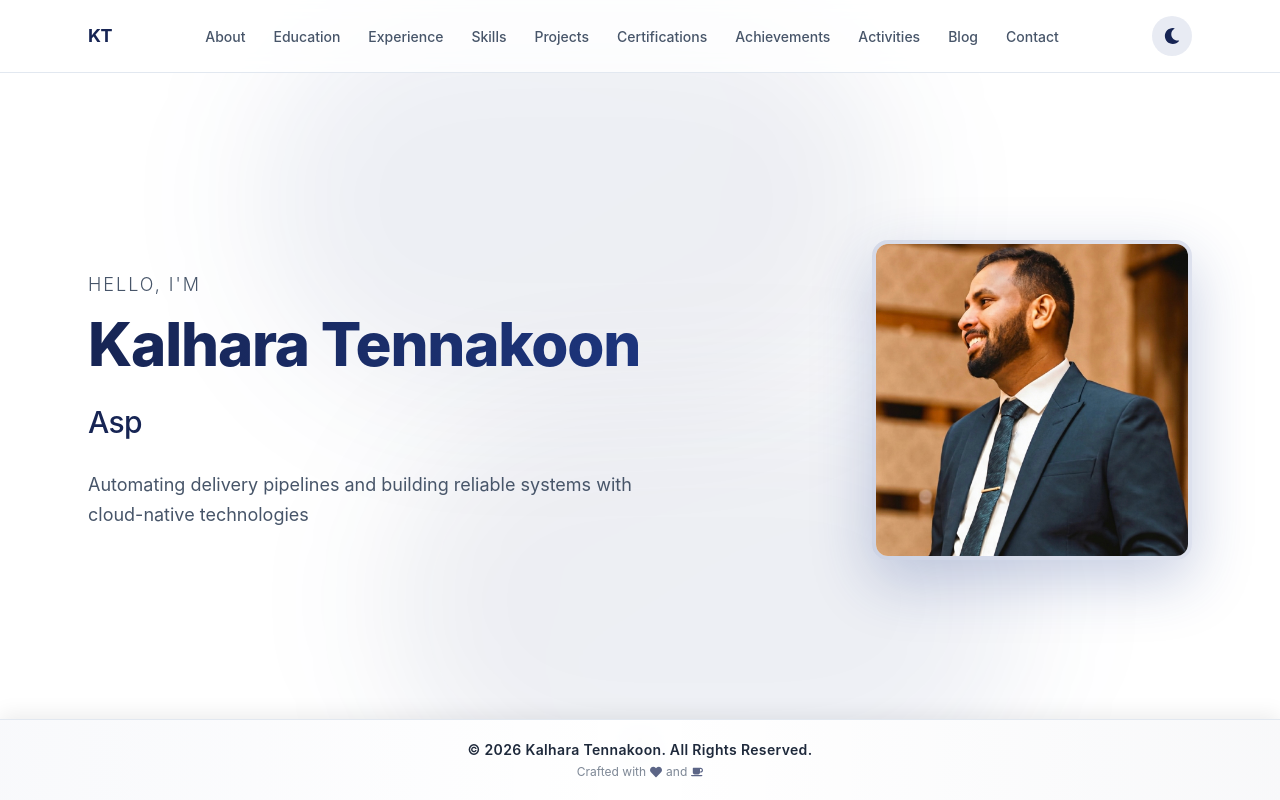
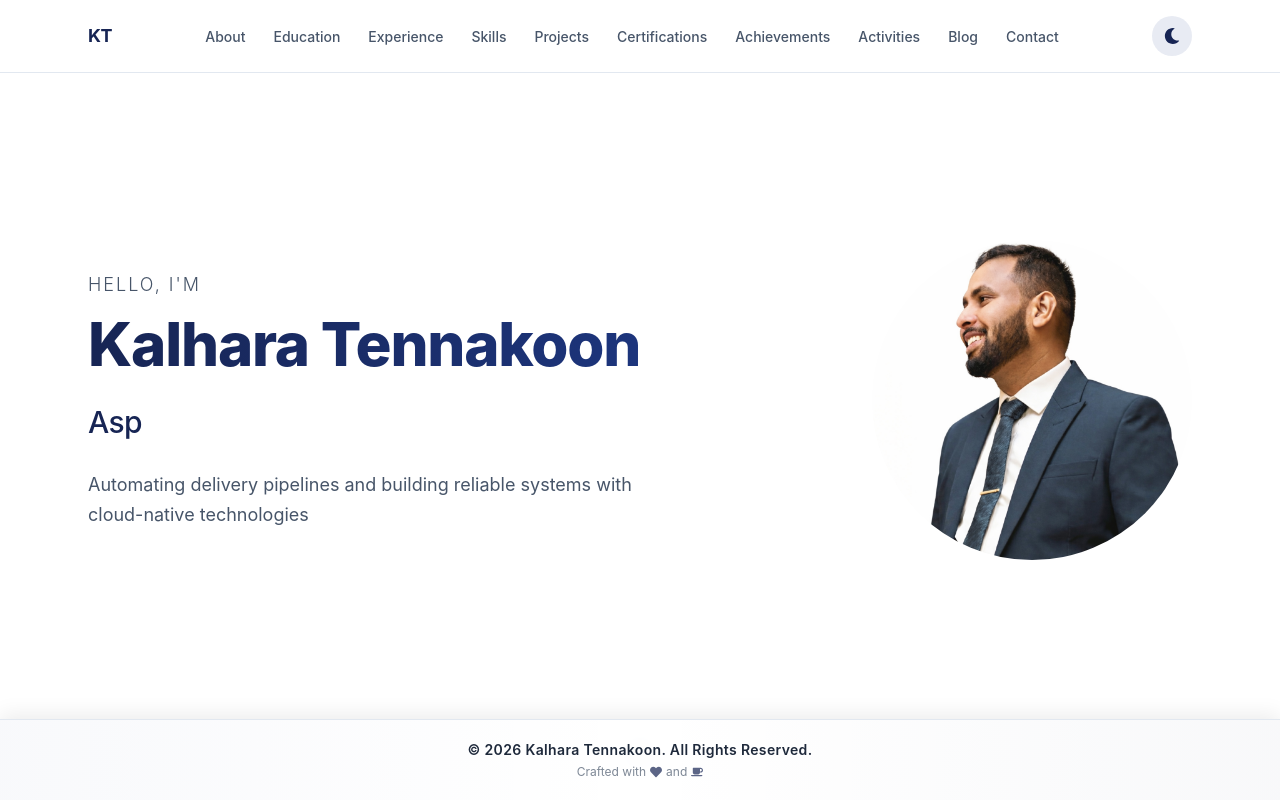
Before and after one commit to kalharatennakoon/kalharatennakoon.github.io, a React (Vite) app: page / in a window 1280 px wide. Shown: the top 800 px of the page. Built offline with nearby package versions, Linux system fonts and the light colour scheme.

Commit message:
Replace profile image with PNG format and update Hero component styles

```diff
--- a/src/components/Hero.tsx
+++ b/src/components/Hero.tsx
@@ -40,12 +40,7 @@ function Hero() {
   }, [text, isDeleting, loopNum, typingSpeed])
 
   return (
-    <section className="min-h-screen flex items-center bg-[var(--bg-primary)] relative overflow-hidden dark:bg-[var(--bg-secondary)]">
-      {/* Decorative background gradients */}
-      <div className="absolute inset-0 pointer-events-none">
-        <div className="absolute top-0 left-[20%] w-1/2 h-1/2 bg-gradient-to-br from-[rgba(30,58,138,0.08)] to-[rgba(23,37,84,0.08)] rounded-full blur-3xl"></div>
-        <div className="absolute bottom-0 right-[20%] w-1/2 h-1/2 bg-gradient-to-br from-[rgba(23,37,84,0.08)] to-[rgba(30,58,138,0.08)] rounded-full blur-3xl"></div>
-      </div>
+    <section className="min-h-screen flex items-center bg-white relative overflow-hidden">
 
       <div className="relative z-10 max-w-6xl mx-auto px-6 w-full flex flex-col md:flex-row items-center justify-between gap-12 py-32">
         {/* Left: text */}
@@ -65,9 +60,9 @@ function Hero() {
 
         {/* Right: profile photo */}
         <div className="flex-shrink-0 animate-fade-in-up">
-          <div className="w-72 h-72 md:w-80 md:h-80 rounded-2xl overflow-hidden shadow-[0_20px_60px_rgba(30,58,138,0.25)] border-4 border-[rgba(30,58,138,0.15)]">
+          <div className="w-72 h-72 md:w-80 md:h-80 rounded-full overflow-hidden">
             <img
-              src="/profile.jpg"
+              src="/profile.png"
               alt="Kalhara Tennakoon"
               className="w-full h-full object-cover object-top"
             />
```
Also changed, not shown: public/profile.jpg (deleted), public/profile.png (added).
